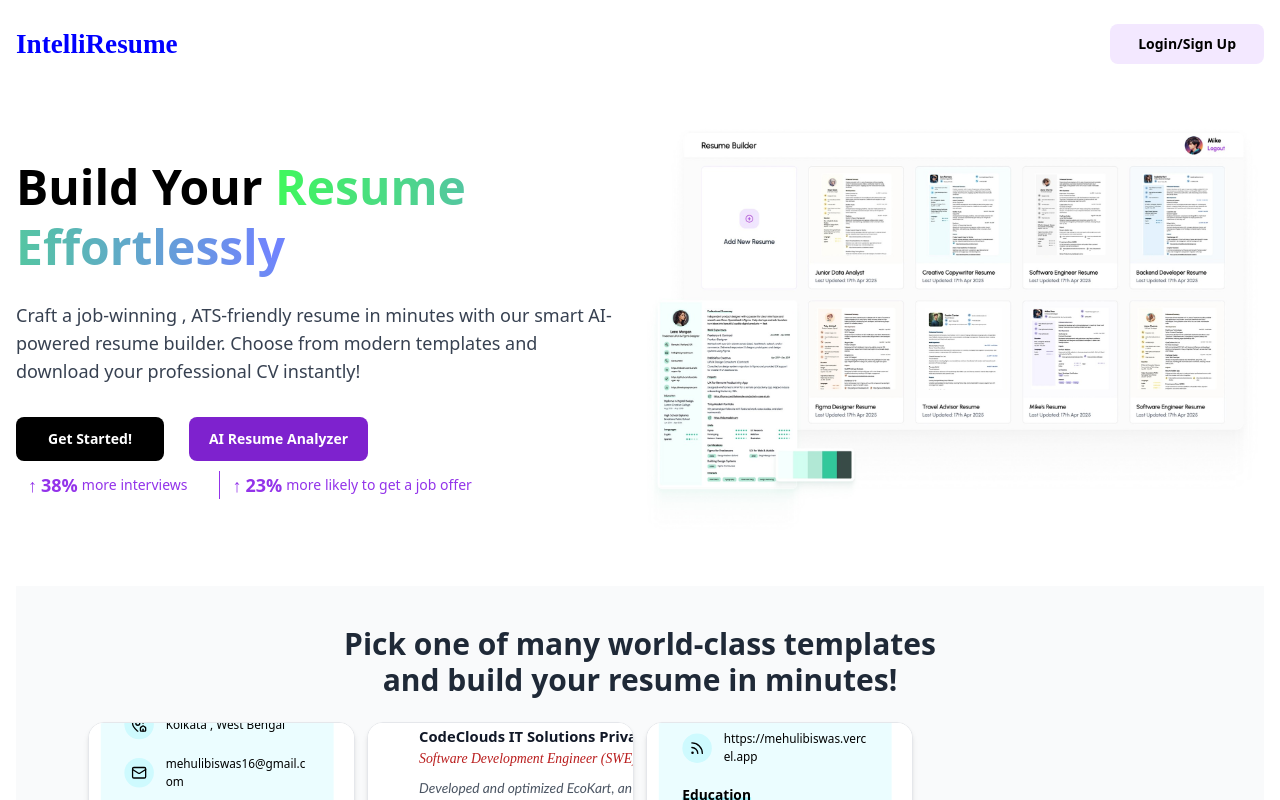
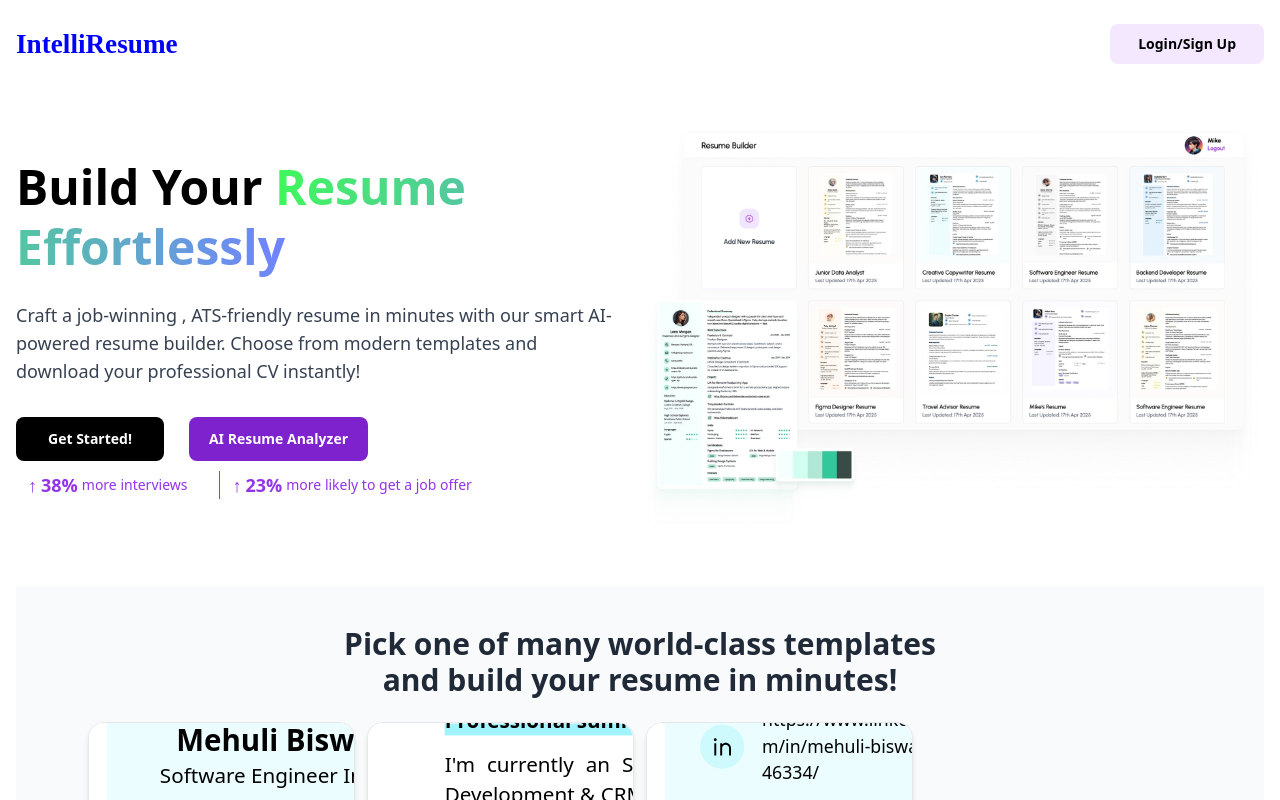
Before and after one commit to Sanchita76/Resume-Builder, a React (Vite) app in the folder frontend/resume-builder/: page / in a window 1280 px wide. Shown: the top 800 px of the page. Built offline with nearby package versions, Linux system fonts and the light colour scheme; a web font is replaced by a local one.

Commit message:
changed scaling

```diff
--- a/frontend/resume-builder/src/components/TemplateCarousel.jsx
+++ b/frontend/resume-builder/src/components/TemplateCarousel.jsx
@@ -253,7 +253,7 @@ const TemplateCarousel = ({ onTemplateSelect }) => {
           <RenderResume
             templateId={template.id}
             resumeData={DUMMY_RESUME_DATA}
-            containerWidth={800}
+            containerWidth={1200}
             colorPalette={themeColorPalette.themeOne[0]}
           />
         </div>
```
